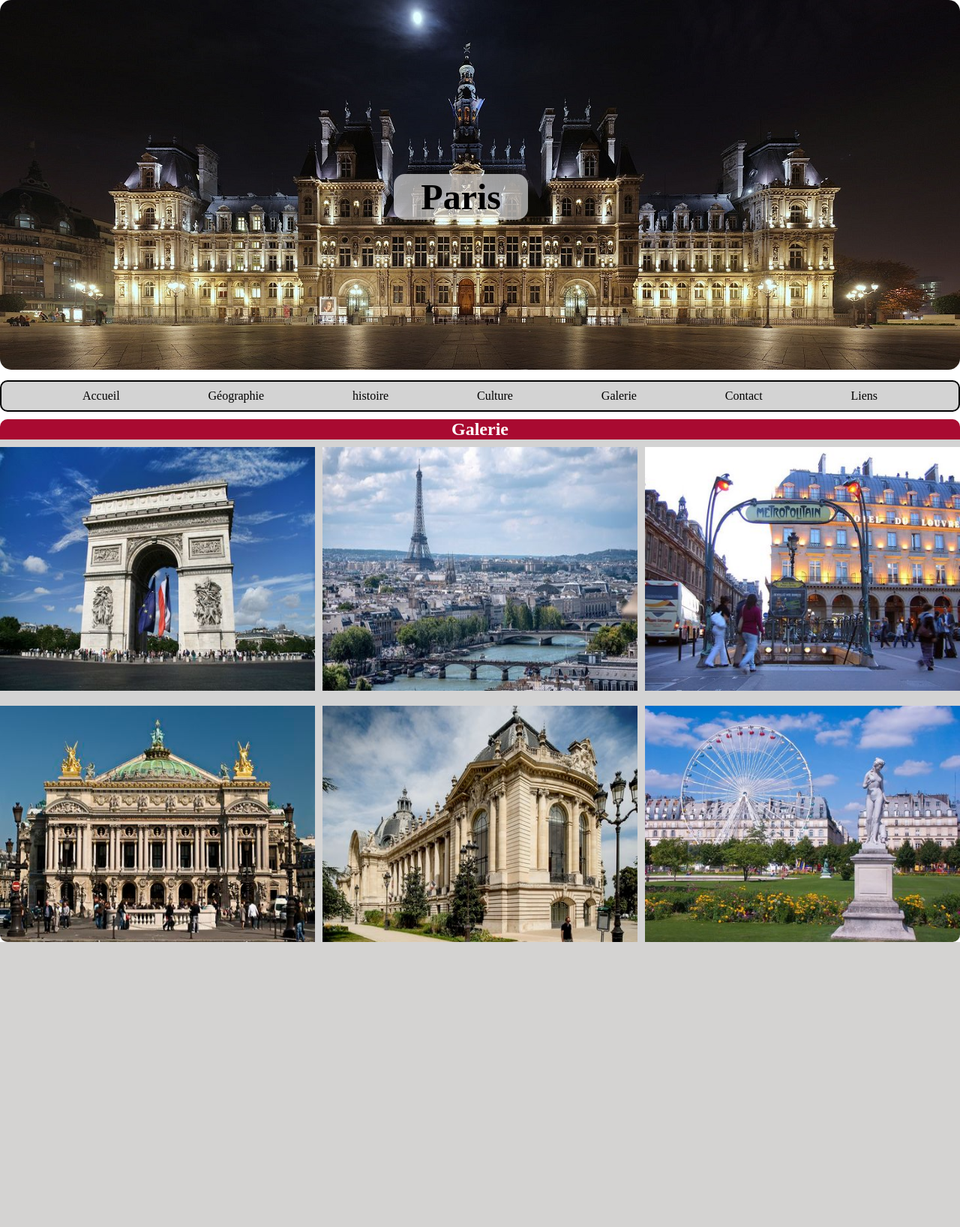
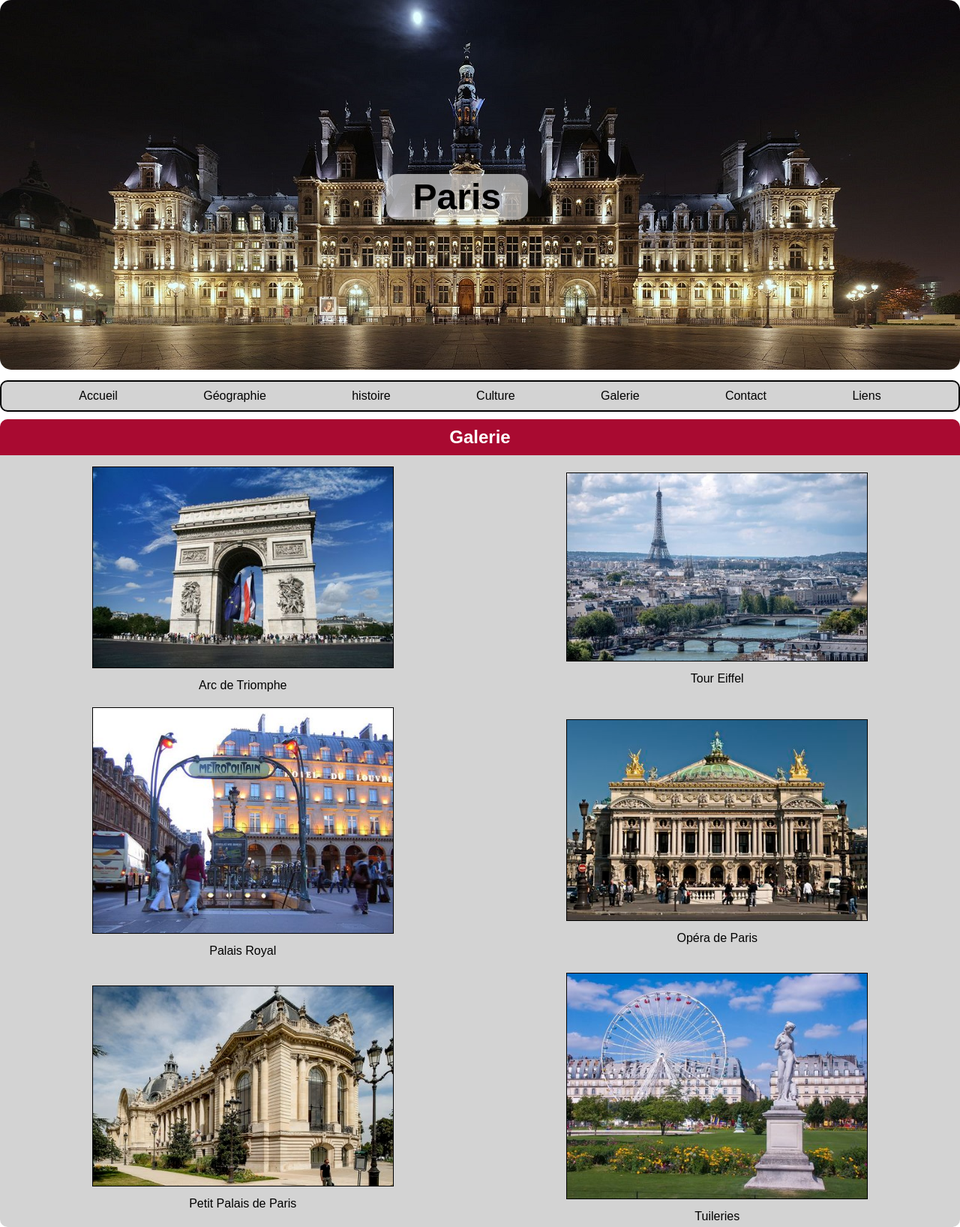
Before and after one commit to redasnkrs/ti-php, a PHP site: page /templates/galerie.php in a window 1280 px wide. Shown: the whole page at 75% size. Before the commit the page ends 1256 px from the top, so only its background shows below. Run offline with PHP 8.4, Linux system fonts and the light colour scheme.

Commit message:
added the lastest content for all pages

```diff
--- a/public/css/style.css
+++ b/public/css/style.css
@@ -1,13 +1,14 @@
 * {
   margin: 0;
   padding: 0;
-  /* box-sizing: border-box; */
 }
 
 body {
+  box-sizing: border-box;
   margin-left: auto;
   margin-right: auto;
   width: 1280px;
+  font-family: Arial, Helvetica, sans-serif;
 }
 
 /* Banniere */
@@ -16,6 +17,7 @@ body {
   position: relative;
 }
 .banniere img {
+  width: 100%;
   border-radius: 15px;
 }
 
@@ -38,6 +40,8 @@ nav {
   padding: 10px 0;
   border-radius: 10px;
   border: 2px solid black;
+  position: sticky;
+  top: 0;
 }
 
 nav ul {
@@ -47,16 +51,16 @@ nav ul {
   list-style-type: none;
 }
 
+nav ul li a {
+  padding: 11px;
+  text-decoration: none;
+  color: black;
+  transition: all 0.25s;
+}
+
 nav ul li a:hover {
   color: white;
   background-color: #a90a31;
-}
-
-nav ul li a {
-  padding: 10px;
-  text-decoration: none;
-  color: black;
-  transition: all 0.25s;
 }
 
 /* haut de page*/
@@ -76,6 +80,7 @@ nav ul li a {
 }
 
 .top-page h1 {
+  padding: 10px;
   text-align: center;
   width: 100%;
   color: white;
@@ -98,23 +103,46 @@ nav ul li a {
   margin: 20px 0;
 }
 
+/* Acceuil */
+.top-page .accueil p {
+  font-weight: 600;
+}
+
+.top-page .intro {
+  margin: 15px 15px;
+}
+.top-page .intro p {
+  margin: 15px 0;
+  text-align: start;
+}
+.top-page .intro h3 {
+  margin: 20px 0;
+}
+
 /* page galerie */
 
 .img-grid {
-  display: grid;
-  grid-template-columns: repeat(3, 2fr);
-  row-gap: 20px;
-  column-gap: 10px;
+  display: flex;
+  flex-direction: row;
+  flex-wrap: wrap;
+  justify-content: center;
+  align-items: center;
 }
 
-.top-page img {
+.img-grid .item {
+  text-align: center;
+  margin: 5px;
+  width: calc((100% - 35px) / 2);
+}
+.item img {
+  border: 1px solid black;
   width: 400px;
 }
 
-.top-page .img-grid img {
+/* .top-page .item img {
   width: 100%;
-  height: 100%;
-}
+  border: 1px solid black;
+} */
 
 /* formulaire */
 
--- a/templates/galerie.php
+++ b/templates/galerie.php
@@ -19,13 +19,34 @@
   <section class="top-page">
     <h1>Galerie</h1>
     <div class="img-grid">
-      <img src="img/480px_Arcdetriomphe.jpg" alt="">
-      <img src="img/480px_La_Tour_Eiffel_vue_de_la_Tour_Saint-Jacques.jpg" alt="">
-      <img src="img/480px_Palais_Royal_station_entrance.jpg" alt="">
-      <img src="img/480px_Paris_Opera_full_frontal_architecture.jpg" alt="">
-      <img src="img/480px_Petit_Palais_Paris.jpg" alt="">
-      <img src="img/480px_Tuileries-Roue.jpg" alt="">
+      <div class="item">
+        <img src="img/480px_Arcdetriomphe.jpg" alt="Arc de Triomphe">
+        <p>Arc de Triomphe</p>
+      </div>
+      <div class="item">
+        <img src="img/480px_La_Tour_Eiffel_vue_de_la_Tour_Saint-Jacques.jpg" alt="Tour Eiffel">
+        <p>Tour Eiffel</p>
+      </div>
+      <div class="item">
+        <img src="img/480px_Palais_Royal_station_entrance.jpg" alt="Palais Royal">
+        <p>Palais Royal</p>
+      </div>
+      <div class="item">
+        <img src="img/480px_Paris_Opera_full_frontal_architecture.jpg" alt="Opéra de Paris">
+        <p>Opéra de Paris</p>
+      </div>
+      <div class="item">
+        <img src="img/480px_Petit_Palais_Paris.jpg" alt="Petit Palais de Paris">
+        <p>Petit Palais de Paris</p>
+      </div>
+      <div class="item">
+        <img src="img/480px_Tuileries-Roue.jpg" alt="Tuileries">
+        <p>Tuileries</p>
+      </div>
     </div>
+
+
+
   </section>
 </body>
 
```
Also changed, not shown: templates/accueil.php (+13 -18 lines), templates/culture.php (+32 -54 lines), templates/geographie.php (+8 -14 lines), templates/histoire.php (+40 -71 lines), templates/liens.php (+0 -10 lines).
